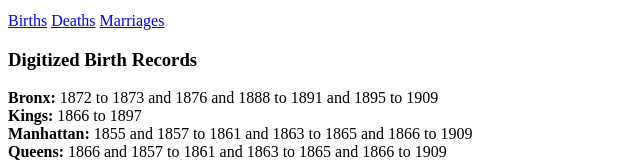
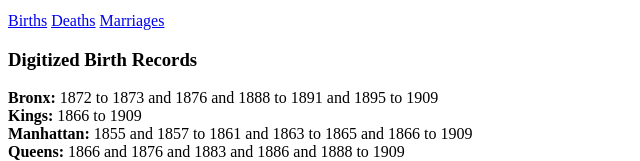
Before and after one commit to nycrecords/vital-records-online, a Flask app: template vro/templates/public/digital_vital_records.html in a window 1280 px wide. Shown: the part 651-812 px from the top of the page, without its empty margins (0-640 px from the left). Run offline with Flask 2, Linux system fonts and the light colour scheme; the template is opened without the code that fills it, so the values that code supplies are empty; parts of the project's set-up code (start-up, migrations or seed data) failed here and were passed over; some libraries are stand-ins or nearby versions.

Commit message:
Fixed list of years available on Digital Vital Records page and added orange-focus to buttons

```diff
--- a/vro/templates/public/digital_vital_records.html
+++ b/vro/templates/public/digital_vital_records.html
@@ -38,9 +38,9 @@
                          aria-labelledby="births">
                         <h3 class="h5 py-1">Digitized Birth Records</h3>
                         <span><b>Bronx:</b> 1872 to 1873 and 1876 and 1888 to 1891 and 1895 to 1909</span><br>
-                        <span><b>Kings:</b> 1866 to 1897</span><br>
+                        <span><b>Kings:</b> 1866 to 1909</span><br>
                         <span><b>Manhattan:</b> 1855 and 1857 to 1861 and 1863 to 1865 and 1866 to 1909</span><br>
-                        <span><b>Queens:</b> 1866 and 1857 to 1861 and 1863 to 1865 and 1866 to 1909</span><br>
+                        <span><b>Queens:</b> 1866 and 1876 and 1883 and 1886 and 1888 to 1909</span><br>
                         <span><b>Richmond:</b> 1898 to 1909</span>
                         <img src="{{ static_url_for('static', filename='img/birth-chart.png') }}"
                              alt="Chart for digitized birth certificates">
--- a/vro/templates/public/index.html
+++ b/vro/templates/public/index.html
@@ -40,7 +40,7 @@
                         </div>
                         <div id="slider-range" class="orange-focus"></div>
                         <div class="text-center">
-                            <button id="homepage-browse" class="btn btn-info">Browse</button>
+                            <button id="homepage-browse" class="btn btn-info orange-focus">Browse</button>
                         </div>
                     </form>
                 </div>
@@ -82,7 +82,7 @@
                             </div>
                         </div>
                         <div class="text-center pt-3 pb-1">
-                            <button id="homepage-search-number" class="btn btn-info">Search</button>
+                            <button id="homepage-search-number" class="btn btn-info orange-focus">Search</button>
                         </div>
                         <small class="pt-1 text-white">Not sure where to start? Read our <a
                                 href="{{ url_for('public.search') }}"
@@ -125,7 +125,7 @@
                             </div>
                         </div>
                         <div class="text-center pt-3 pb-1">
-                            <button id="homepage-search-name" class="btn btn-info">Search</button>
+                            <button id="homepage-search-name" class="btn btn-info orange-focus">Search</button>
                         </div>
                         <small class="pt-1 text-white">Not sure where to start? Read our <a
                                 href="{{ url_for('public.search') }}"
```
